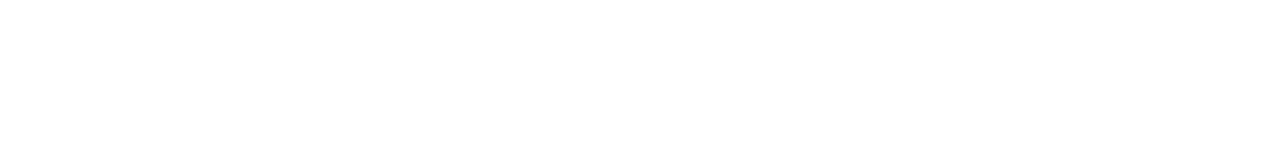
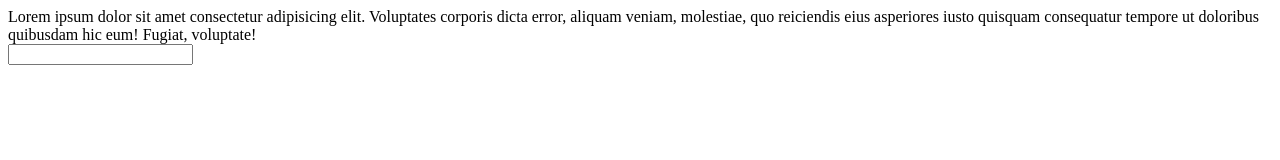
Before and after one commit to QrersT/Run_Smart, a plain HTML site: page index.html in a window 1280 px wide. Drawn offline with Linux system fonts and the light colour scheme.

Commit message:
added text

```diff
--- a/index.html
+++ b/index.html
@@ -7,6 +7,12 @@
     <title>Document</title>
   </head>
   <body>
-    <div></div>
+    <div>
+      Lorem ipsum dolor sit amet consectetur adipisicing elit. Voluptates
+      corporis dicta error, aliquam veniam, molestiae, quo reiciendis eius
+      asperiores iusto quisquam consequatur tempore ut doloribus quibusdam hic
+      eum! Fugiat, voluptate!
+    </div>
+    <input type="text" name="" id="" />
   </body>
 </html>
```
